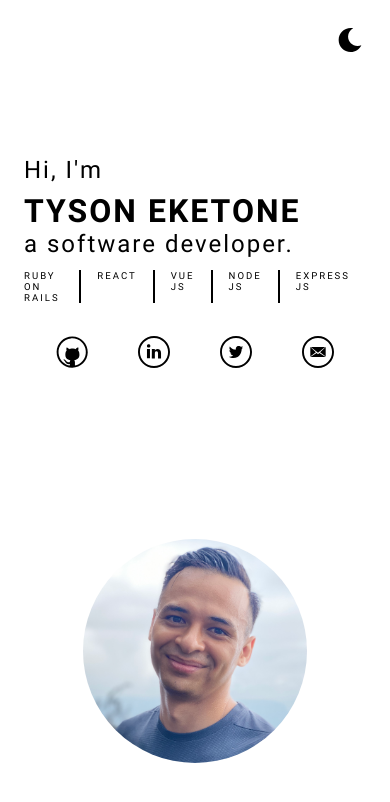
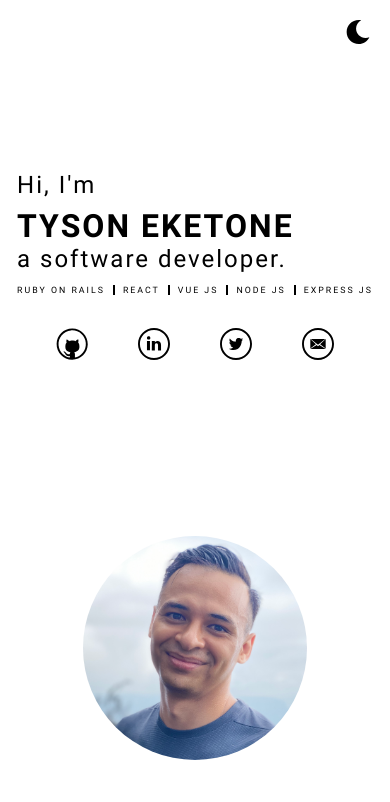
Before and after one commit to tysoneketone/tysoneketone.github.io, a plain HTML site: page index.html in a window 390 px wide. Drawn offline with Linux system fonts and the light colour scheme.

Commit message:
fixed alignment

```diff
--- a/assets/css/main.scss
+++ b/assets/css/main.scss
@@ -9,8 +9,6 @@ html {
   .container {
     display: flex;
     flex-direction: column;
-
-    align-items: center;
 
     width: 100%;
     height: 100vh;
@@ -36,15 +34,15 @@ html {
 
     .mode__container {
       display: flex;
-      position: relative;
       justify-content: flex-end;
+      z-index: 2;
+
       width: 100%;
       height: 50px;
 
-      @media only screen and (max-width: 414px) {
-        padding-bottom: 30%;
+      @media only screen and (max-width: 860px) {
+        padding-bottom: 10%;
       }
-
 
       .mode {
         display: block;
@@ -53,8 +51,9 @@ html {
 
         margin: var(--spacer-sm);
 
-        border: 0;
-        text-decoration: none;
+        @media only screen and (max-width: 414px) {
+          margin: 0;
+        }
 
         &.dark-mode {
           background: url('../svgs/icon_sun.svg') center center no-repeat;
@@ -71,26 +70,32 @@ html {
 
     .home__container {
       display: flex;
+      flex-wrap: wrap;
       justify-content: center;
       align-items: center;
-      flex-wrap: wrap;
 
       width: 1200px auto;
       height: 100%;
-      margin-top: -100px;
+      margin-top: -10px;
 
       > * {
-        margin: var(--spacer-ml);
+        padding: var(--spacer);
       }
 
       @media only screen and (max-width: 860px) {
         justify-content: center;
       }
 
+      .home__content-wrapper {
+        display: flex;
+        justify-content: center;
+
         .home__content {
           display: flex;
           flex-direction: column;
-        justify-content: center;
+
+          width: 100%;
+          margin: 0 auto;
 
           > *:not(:nth-child(3)) {
             margin-top: var(--spacer-sm);
@@ -101,7 +106,6 @@ html {
           }
 
           .home__content-intro {
-          text-align: left;
             margin-bottom: 0;
             font-size: var(--spacer-lg);
             font-weight: var(--font-weight-normal);
@@ -111,6 +115,7 @@ html {
               font-size: var(--spacer-ml);
             }
           }
+
           .home__content-title {
             margin-bottom: 0;
             font-size: var(--spacer-xl);
@@ -157,17 +162,22 @@ html {
               }
 
               @media only screen and (max-width: 860px) {
-              font-size: var(--font-size-caption1);
+                font-size: var(--font-size-caption2);
                 text-align: left;
+                padding-right: 0;
+
+                &:not(:first-child) {
+                  padding-left: var(--spacer-sm);
+                }
+                &:not(:last-child) {
+                  padding-right: var(--spacer-sm);
                 }
               }
             }
-
+          }
           .home__content--social__links {
             display: flex;
             justify-content: center;
-          width: 100%;
-          height: 50px;
 
             a.social__links--link {
               display: flex;
@@ -207,6 +217,8 @@ html {
             }
           }
         }
+      }
+
       .home__profile {
         display: flex;
         justify-content: center;
@@ -227,9 +239,11 @@ html {
     }
 
     &.dark-mode {
+      width: 100%;
+      height: 100%;
+
       background: var(--color-black);
       color: var(--color-white);
-
 
       .home__container {
         .home__content {
@@ -241,7 +255,6 @@ html {
               }
             }
           }
-
           .home__content--social__links {
             .social__links--link {
               .icon__github {
--- a/index.html
+++ b/index.html
@@ -14,6 +14,7 @@
       <span class="mode light-mode" onclick="modeToggle()"></span>
     </div>
     <div class="home__container">
+      <div class="home__content-wrapper">
         <div class="home__content">
           <h3 class="home__content-intro">Hi, I'm</h3>
           <h1 class="home__content-title">TYSON EKETONE</h1>
@@ -40,6 +41,7 @@
             </a>
           </div>
         </div>
+      </div>
       <div class="home__profile">
         <img src="./assets/images/profile_img.jpeg" alt="profile image" />
       </div>
```
Also changed, not shown: assets/css/main.css, 1 other file. Lines whose indentation alone changed are shown as unchanged.
